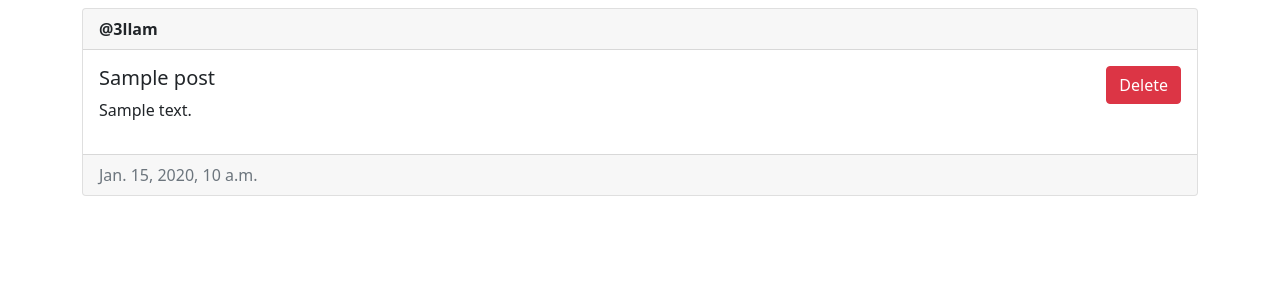
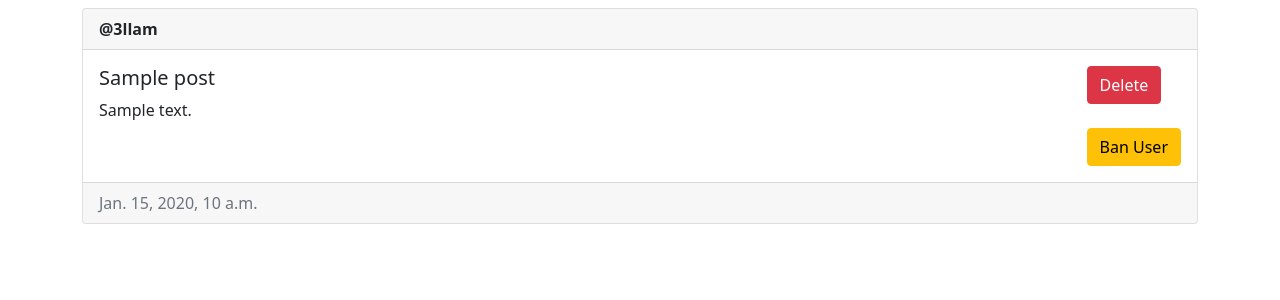
Before and after one commit to jan3llam/djangoBlog, a Django app: page / in a window 1280 px wide. Shown: the part 56-356 px from the top of the page. Run offline with Django 4.2, Linux system fonts and the light colour scheme; a user stored in the database is signed in; data comes from the database, SQL or seed files in the repository; tables that the repository leaves empty hold one stand-in row (values such as "Sample post").

Commit message:
finished

```diff
--- a/website/main/templates/main/home.html
+++ b/website/main/templates/main/home.html
@@ -19,6 +19,13 @@
 							<button type="submit" class="btn btn-danger" name="post-id" value="{{post.id}}">Delete</button>
 						</form>
 					{% endif %}
+					<br>
+					{% if user.is_staff %}
+						<form method="post">
+							{% csrf_token %}
+							<button type="submit" class="btn btn-warning" name="user-id" value="{{post.author.id}}">Ban User</button>
+						</form>
+					{% endif %}
 				</div>
 			</div>
 			<div class ="card-footer text-muted">
--- a/website/main/views.py
+++ b/website/main/views.py
@@ -2,6 +2,7 @@ from django.shortcuts import render , redirect
 from .forms import RegisterForm ,PostForm
 from django.contrib.auth.decorators import login_required,permission_required
 from django.contrib.auth import login,logout,authenticate
+from django.contrib.auth.models import User,Group
 from .models import Post
 
 
@@ -12,9 +13,26 @@ def home(request):
 
 	if request.method == "POST":
 		post_id = request.POST.get("post-id")
-		post = Post.objects.filter(id=post_id).first()
-		if post and (post.author == request.user or request.user.has_perm("main.delete_post")):
-			post.delete()
+		user_id = request.POST.get("user-id")
+
+		if post_id:
+			post = Post.objects.filter(id=post_id).first()
+			if post and (post.author == request.user or request.user.has_perm("main.delete_post")):
+				post.delete()
+		elif user_id:
+			user = User.objects.filter(id=user_id).first()
+			if user and request.user.is_staff:
+				try:
+					group = Group.objects.get(name='default')
+					group.user_set.remove(user)
+				except:
+					pass
+				try:
+					group = Group.objects.get(name='mod')
+					group.user_set.remove(user)
+				except:
+					pass
+
 
 	return render(request, 'main/home.html',{"posts":posts})
 
```
Also changed, not shown: website/main/apps.py (+15 -0 lines).
